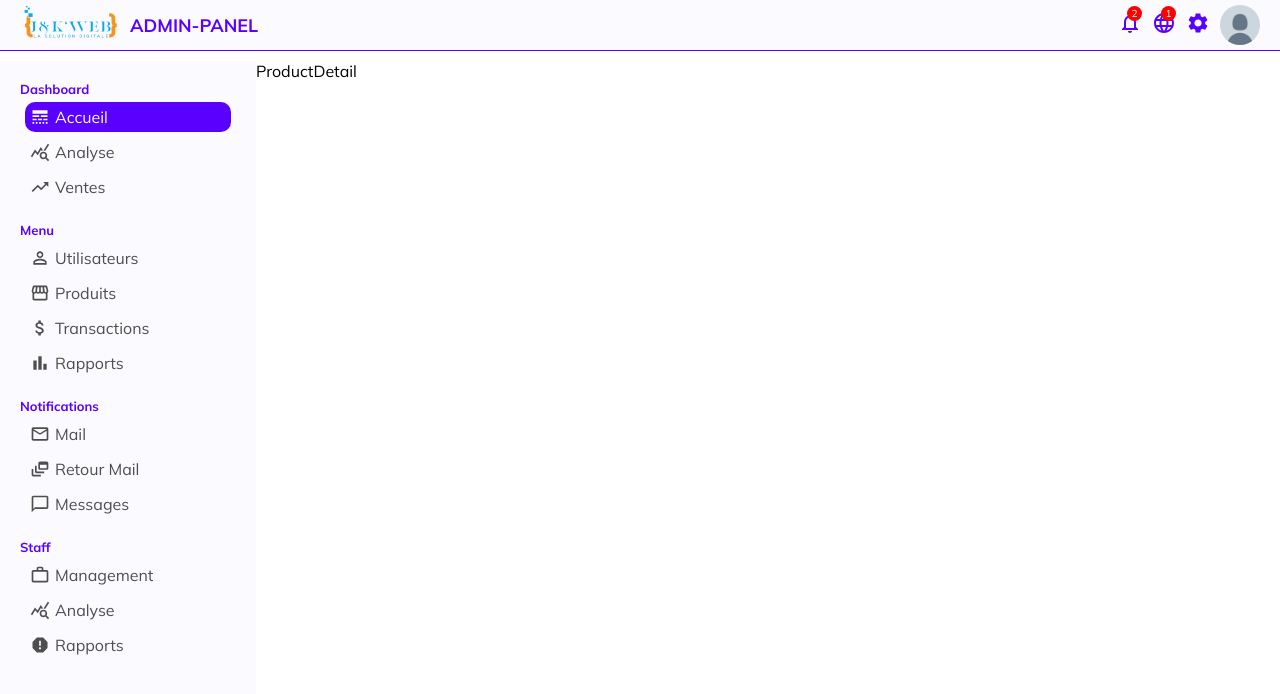
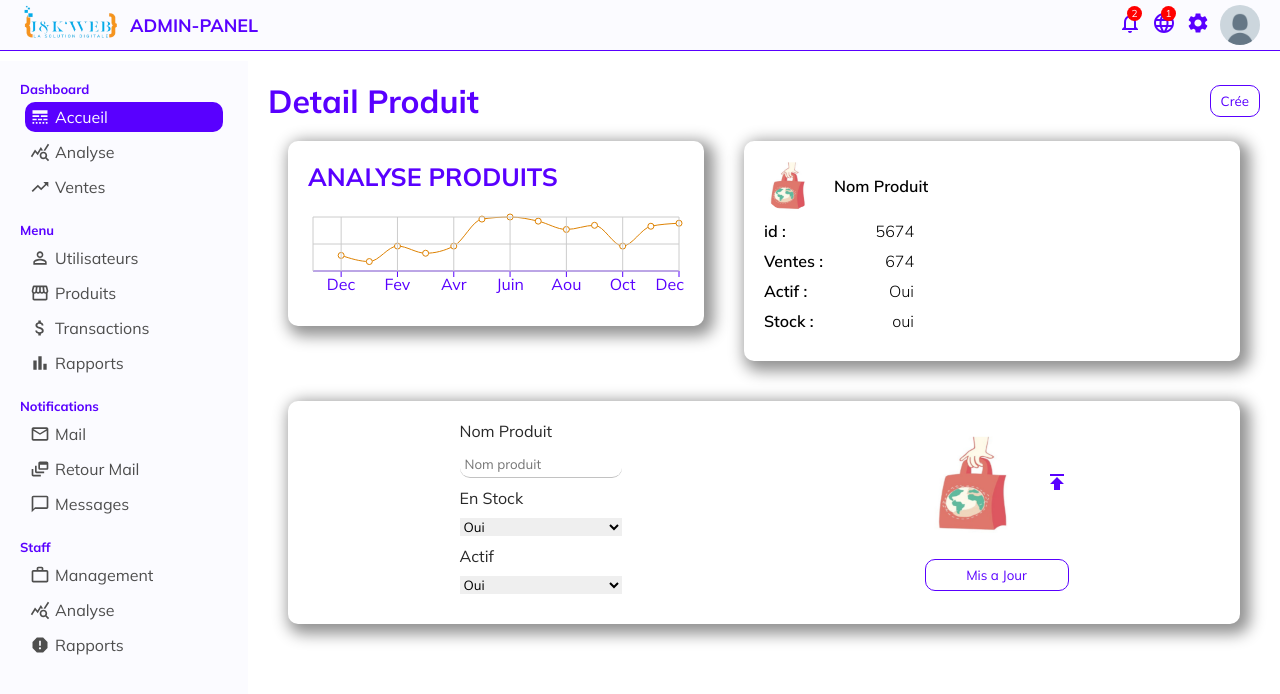
Before and after one commit to Jb-Dev-Couturier/admin-panel, a React (Create React App) app: page /product/1 in a window 1280 px wide. Shown: the top 694 px of the page. Built offline with nearby package versions, Linux system fonts and the light colour scheme.

Commit message:
style update

```diff
--- /dev/null
+++ b/src/data/dataAnalyticProduct.jsx
@@ -0,0 +1,57 @@
+export const productData = [
+  {
+    name: 'Analyse Produits',
+  },
+  {
+    name: 'Dec',
+    'Vente Produits': 750,
+  },
+  {
+    name: 'Jan',
+    'Vente Produits': 455,
+  },
+  {
+    name: 'Fev',
+    'Vente Produits': 1200,
+  },
+  {
+    name: 'Mar',
+    'Vente Produits': 855,
+  },
+  {
+    name: 'Avr',
+    'Vente Produits': 1200,
+  },
+  {
+    name: 'Mai',
+    'Vente Produits': 2500,
+  },
+  {
+    name: 'Juin',
+    'Vente Produits': 2600,
+  },
+  {
+    name: 'Jui',
+    'Vente Produits': 2400,
+  },
+  {
+    name: 'Aou',
+    'Vente Produits': 2000,
+  },
+  {
+    name: 'Sep',
+    'Vente Produits': 2200,
+  },
+  {
+    name: 'Oct',
+    'Vente Produits': 1200,
+  },
+  {
+    name: 'Nov',
+    'Vente Produits': 2155,
+  },
+  {
+    name: 'Dec',
+    'Vente Produits': 2300,
+  },
+];
--- a/src/pages/NewProduct.jsx
+++ b/src/pages/NewProduct.jsx
@@ -1,5 +1,31 @@
-import React from 'react'
+
 
 export default function NewProduct() {
-  return <div className="NewProduct">NewProduct</div>;
+  return (
+    <div className="NewProduct">
+      <h1 className="addProductTitle">New Product</h1>
+      <form className="addProductForm">
+        <div className="addProductItem">
+          <label>Image</label>
+          <input type="file" id="file" />
+        </div>
+        <div className="addProductItem">
+          <label>Name</label>
+          <input type="text" placeholder="Apple Airpods" />
+        </div>
+        <div className="addProductItem">
+          <label>Stock</label>
+          <input type="text" placeholder="123" />
+        </div>
+        <div className="addProductItem">
+          <label>Active</label>
+          <select name="active" id="active">
+            <option value="yes">Yes</option>
+            <option value="no">No</option>
+          </select>
+        </div>
+        <button className="addProductButton">Create</button>
+      </form>
+    </div>
+  );
 }
--- a/src/pages/ProductDetail.jsx
+++ b/src/pages/ProductDetail.jsx
@@ -1,5 +1,88 @@
 import React from 'react'
+import { Link } from 'react-router-dom';
+import Charts from '../components/Charts';
+import ImageProduit from '../assets/images/defaultProduit.jpg';
+
+
+import { productData } from '../data/dataAnalyticProduct';
+import { Publish } from '@mui/icons-material';
+
 
 export default function ProductDetail() {
-  return <div className="ProductDetail">ProductDetail</div>;
+  return (
+    <div className="ProductDetail">
+      <div className="ProductDetailTitleContainer">
+        <h1 className="productTitle">Detail Produit</h1>
+        <Link to={'/newProduct'}>
+          <button className="productAddButton">Crée</button>
+        </Link>
+      </div>
+      <div className="productTop">
+        <div className="productTopLeft">
+          <Charts
+            data={productData}
+            title={productData[0].name}
+            grid
+            dataKey={'Vente Produits'}
+          />
+        </div>
+        <div className="productTopRight">
+          <div className="productInfoTop">
+            <img
+              src={ImageProduit}
+              alt="pic-produit"
+              className="productInfoImage"
+            />
+            <span className="productName">Nom Produit</span>
+          </div>
+          <div className="productInfoBottom">
+            <div className="productInfoItem">
+              <span className="productInfoKey">id :</span>
+              <span className="productInfoValue">5674</span>
+            </div>
+            <div className="productInfoItem">
+              <span className="productInfoKey">Ventes :</span>
+              <span className="productInfoValue">674</span>
+            </div>
+            <div className="productInfoItem">
+              <span className="productInfoKey">Actif :</span>
+              <span className="productInfoValue">Oui</span>
+            </div>
+            <div className="productInfoItem">
+              <span className="productInfoKey">Stock :</span>
+              <span className="productInfoValue">oui</span>
+            </div>
+          </div>
+        </div>
+      </div>
+      <div className="productBottom">
+        <form className="productForm">
+          <div className="productFormLeft">
+            <label htmlFor="">Nom Produit</label>
+            <input type="text" placeholder="Nom produit" />
+            <label htmlFor="">En Stock</label>
+            <select name="instock" id="instock">
+              <option value={'oui'}>Oui</option>
+              <option value={'non'}>Non</option>
+            </select>
+            <label htmlFor="">Actif</label>
+            <select name="active" id="active">
+              <option value={'oui'}>Oui</option>
+              <option value={'non'}>Non</option>
+            </select>
+          </div>
+          <div className="productFormRight">
+            <div className="productUpload">
+              <img src={ImageProduit} alt="pic-product" className='productUploadImage'/>
+              <label for="file">
+                <Publish className='productIcon'/>
+              </label>
+              <input type={'file'} id='file' style={{display:'none'}}/>
+            </div>
+            <button className="productButton">Mis a Jour</button>
+          </div>
+        </form>
+      </div>
+    </div>
+  );
 }
--- a/src/pages/ProductsList.jsx
+++ b/src/pages/ProductsList.jsx
@@ -59,6 +59,7 @@ export default function ProductsList() {
     ];
   return (
     <div className="ProductsList">
+      <h1 className="productTitle">Produit</h1>
       <DataGrid
         rows={data}
         columns={columns}
--- a/src/pages/UserList.jsx
+++ b/src/pages/UserList.jsx
@@ -60,6 +60,7 @@ export default function UserList() {
 
   return (
     <div className="UserList">
+      <h1 className="productTitle">Utilisateur</h1>
       <DataGrid
         rows={data}
         columns={columns}
--- a/src/styles/pages/_NewProduct.scss
+++ b/src/styles/pages/_NewProduct.scss
@@ -1,3 +1,56 @@
-.NewProduct{
-    flex: 4;
+.NewProduct {
+  flex: 4;
+  padding: 20px;
+  .addProductForm {
+    display: flex;
+    flex-wrap: wrap;
+    gap: 20px;
+    box-shadow: $boxShadow;
+    -webkit-box-shadow: $boxShadow;
+    border-radius: 10px;
+    padding: 20px;
+    .addProductItem {
+      width: 500px;
+      display: flex;
+      flex-direction: column;
+      margin-top: 10px;
+      margin-right: 20px;
+
+      label {
+        margin-bottom: 10px;
+        font-size: 14px;
+        color: black;
+        font-weight: 700;
+      }
+
+      input {
+        border-bottom: 1px solid rgb(194, 194, 194);
+        padding: 15px;
+
+        border-radius: 10px;
+        color: $gray;
+      }
+
+      select {
+        height: 40px;
+        border-radius: 5px;
+        border: 1px solid $gray;
+      }
+    }
+    .addProductButton {
+      width: 400px;
+      border-radius: 10px;
+      padding: 7px 10px;
+      background-color: transparent;
+      border: 1px solid $color-1;
+      color: $color-1;
+      cursor: pointer;
+      transition: 0.3s all ease-in-out;
+
+      &:hover {
+        background-color: $color-1;
+        color: $white;
+      }
+    }
+  }
 }
--- a/src/styles/pages/_ProductDetail.scss
+++ b/src/styles/pages/_ProductDetail.scss
@@ -1,3 +1,139 @@
-.ProductDetail{
-    flex: 4;
+.ProductDetail {
+  flex: 4;
+  padding: 20px;
+  .ProductDetailTitleContainer {
+    display: flex;
+    align-items: center;
+    justify-content: space-between;
+    .productTitle {
+      color: $color-1;
+    }
+
+    .productAddButton {
+      border: none;
+      border-radius: 10px;
+      padding: 7px 10px;
+      background-color: transparent;
+      border: 1px solid $color-1;
+      color: $color-1;
+      cursor: pointer;
+      transition: 0.3s all ease-in-out;
+
+      &:hover {
+        background-color: $color-1;
+        transform: scale(1.1);
+        color: $white;
+      }
+    }
+  }
+  .productTop {
+    display: flex;
+    .productTopLeft {
+      flex: 1;
+    }
+    .productTopRight {
+      flex: 1;
+      padding: 20px;
+      margin: 20px;
+      border-radius: 10px;
+      box-shadow: $boxShadow;
+      -webkit-box-shadow: $boxShadow;
+      .productInfoTop {
+        display: flex;
+        align-items: center;
+        .productInfoImage {
+          width: 50px;
+          height: 50px;
+          border-radius: 50%;
+          object-fit: cover;
+          margin-right: 20px;
+        }
+        .productName {
+          font-weight: 600;
+        }
+      }
+      .productInfoBottom {
+        margin-top: 10px;
+        .productInfoItem {
+          width: 150px;
+          display: flex;
+          justify-content: space-between;
+          margin-bottom: 10px;
+          .productInfoKey {
+            font-weight: 600;
+          }
+          .productInfoValue {
+            font-weight: 300;
+          }
+        }
+      }
+    }
+  }
+  .productBottom {
+    padding: 20px;
+    margin: 20px;
+    border-radius: 10px;
+    box-shadow: $boxShadow;
+    -webkit-box-shadow: $boxShadow;
+
+    .productForm {
+      display: flex;
+      justify-content: space-around;
+      .productFormLeft {
+        display: flex;
+        flex-direction: column;
+        label {
+          margin-bottom: 10px;
+          color: $black;
+        }
+        input {
+          margin-bottom: 10px;
+          color: $gray;
+          padding: 5px;
+          border-bottom: 1px solid rgb(194, 194, 194);
+          border-radius: 10px;
+        }
+        select {
+          margin-bottom: 10px;
+        }
+      }
+      .productFormRight {
+        display: flex;
+        flex-direction: column;
+        justify-content: space-around;
+        .productUpload {
+            display: flex;
+            align-items: center;
+
+            .productIcon{
+                cursor: pointer;
+                color: $color-1;
+            }
+          .productUploadImage {
+            width: 100px;
+            height: 100px;
+            border-radius: 10px;
+            object-fit: cover;
+            margin-right: 20px;
+          }
+        }
+
+        .productButton {
+          border-radius: 10px;
+          padding: 7px 10px;
+          background-color: transparent;
+          border: 1px solid $color-1;
+          color: $color-1;
+          cursor: pointer;
+          transition: 0.3s all ease-in-out;
+
+          &:hover {
+            background-color: $color-1;
+            transform: scale(1.1);
+            color: $white;
+          }
+        }
+      }
+    }
+  }
 }
--- a/src/styles/pages/_ProductsList.scss
+++ b/src/styles/pages/_ProductsList.scss
@@ -1,12 +1,17 @@
 .ProductsList{
     flex: 4;
+
+
+    .productTitle{
+      color: $color-1;
+    }
 
       .productlistProduct {
     display: flex;
     align-items: center;
     .productListImage {
-      width: 32px;
-      height: 32px;
+      width: 50px;
+      height: 50px;
       border-radius: 50%;
       object-fit: cover;
       margin-right: 10px;
--- a/src/styles/pages/_UsersList.scss
+++ b/src/styles/pages/_UsersList.scss
@@ -1,5 +1,9 @@
 .UserList {
   flex: 4;
+
+  .productTitle{
+    color: $color-1;
+  }
 
   .userlistUser {
     display: flex;
```
Also changed, not shown: src/assets/images/defaultProduit.jpg.
